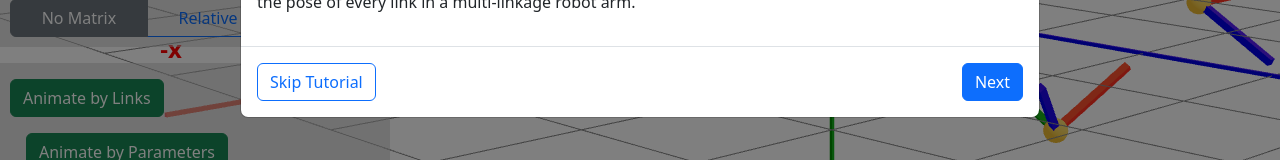
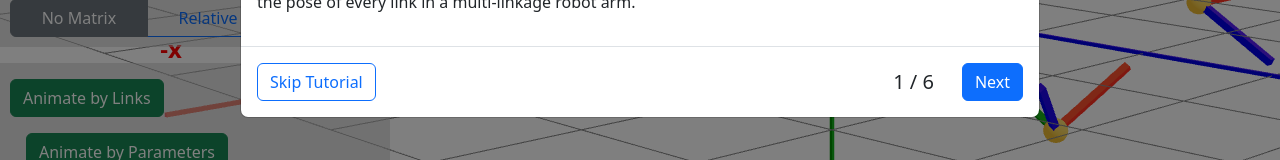
Before and after one commit to delgoh/robotic-arm-simulator, a React (Create React App) app: page / in a window 1280 px wide. Shown: the part 401-561 px from the top of the page. Built offline with nearby package versions, Linux system fonts and the light colour scheme.

Commit message:
Added page number to tutorial and reset to first page when re-opened

```diff
--- a/src/components/TutorialPage/TutorialPage.jsx
+++ b/src/components/TutorialPage/TutorialPage.jsx
@@ -1,10 +1,9 @@
-import React from 'react'
+import React, { useState } from 'react'
 import Modal from 'react-bootstrap/Modal';
 import Button from 'react-bootstrap/Button';
 
 import { pages } from './pageData';
 import { images } from './importPageImages';
-import { useState } from 'react';
 
 const TutorialPage = ({
   isTutorialDisplayed,
@@ -19,18 +18,24 @@ const TutorialPage = ({
     if (type === "increase") {
       setIsPrevVisible(true);
       if (pageNumber < noOfPages - 1) setPageNumber(pageNo => pageNo + 1);
-      else setIsTutorialDisplayed(false);
+      else handleHide();
 
     } else if (type === "decrease") {
       if (pageNumber > 0) setPageNumber(pageNo => pageNo - 1);
-      else setIsPrevVisible(false);
+      if (pageNumber === 1) setIsPrevVisible(false);
     }
+  };
+
+  const handleHide = () => {
+    setIsTutorialDisplayed(false);
+    setPageNumber(0);
+    setIsPrevVisible(false);
   };
 
   return (
     <Modal
       show={isTutorialDisplayed}
-      onHide={() => setIsTutorialDisplayed(false)}
+      onHide={handleHide}
       size='lg'
       aria-labelledby="contained-modal-title-vcenter"
       centered
@@ -58,19 +63,22 @@ const TutorialPage = ({
         <Button
           className='me-auto'
           variant='outline-primary'
-          onClick={() => setIsTutorialDisplayed(false)}
+          onClick={handleHide}
         >
           Skip Tutorial
         </Button>
         {isPrevVisible &&
           <Button
+            className='me-4'
             onClick={() => handleButton("decrease")}
           >
             Previous
           </Button>
         }
+        <h5>{pageNumber + 1} / 6</h5>
         <Button
           variant={pageNumber === noOfPages - 1 ? 'success' : 'primary'}
+          className='ms-4'
           onClick={() => handleButton("increase")}
         >
           {pageNumber === noOfPages - 1 ? "Finish" : "Next"}
```
